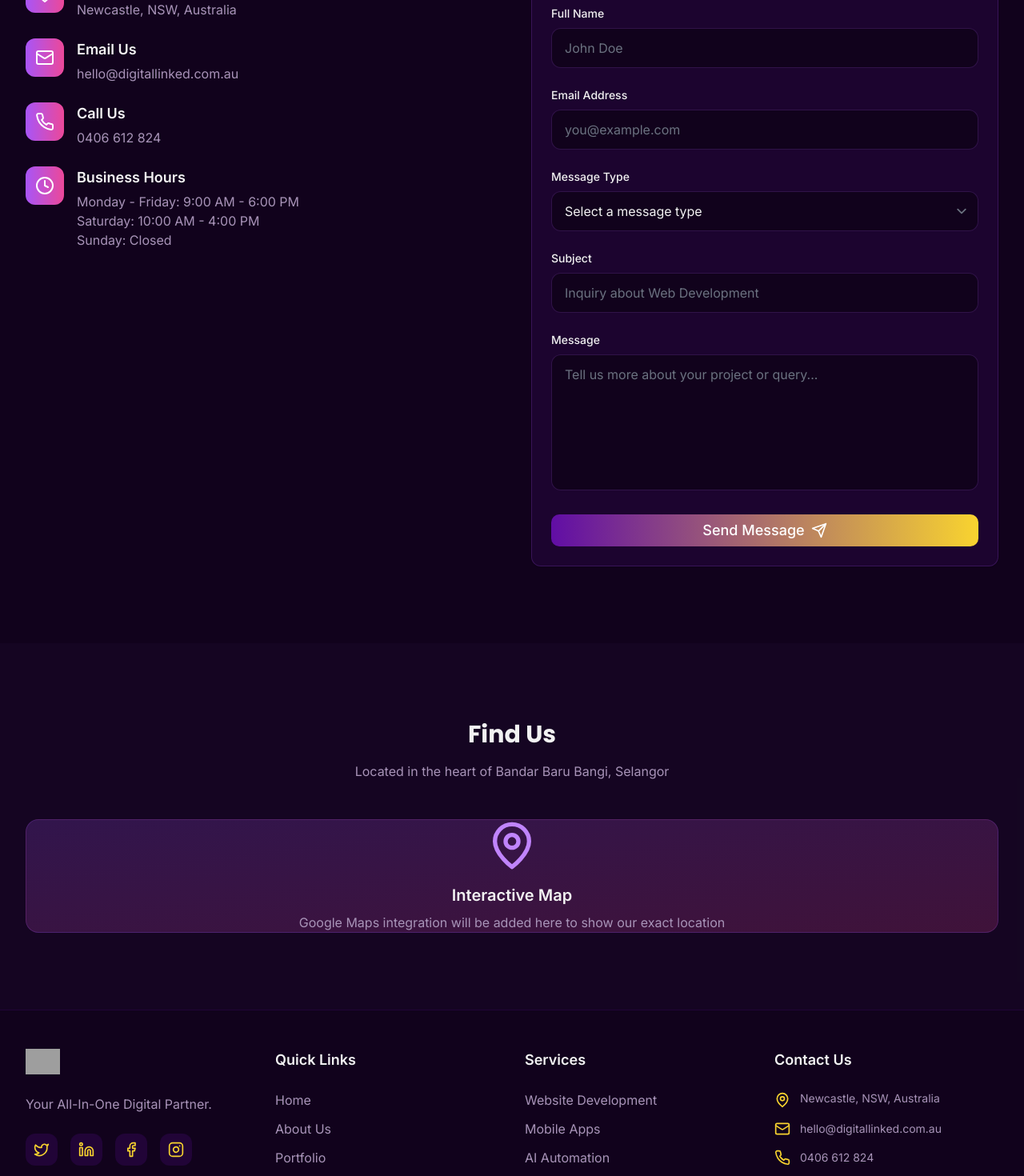
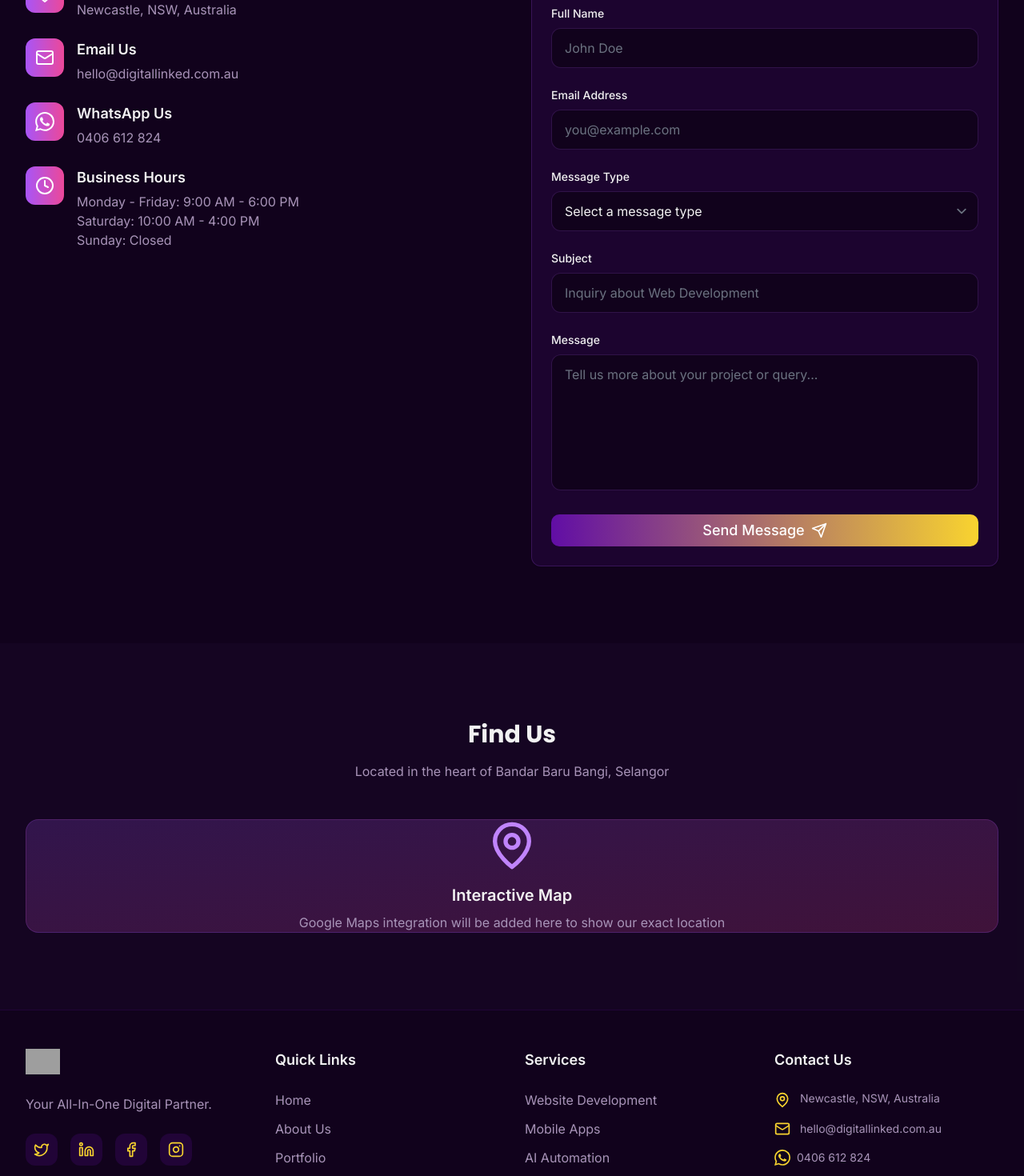
Before and after one commit to newyenterprise/newy.com.my, a Next.js app in the folder apps/web/: page /contact in a window 1280 px wide. Shown: the part 1060-2530 px from the top of the page at 80% size. Built offline with nearby package versions, Linux system fonts and the light colour scheme; no server answers; grey boxes are pictures that could not be loaded.

Commit message:
update phone to whatsapp in all places

```diff
--- a/apps/web/src/app/admin/quotes/page.tsx
+++ b/apps/web/src/app/admin/quotes/page.tsx
@@ -400,14 +400,16 @@
                       Send Email
                     </Button>
                   </a>
-                  {selectedQuote.phone && (
-                    <a href={`tel:${selectedQuote.phone}`} className="block">
-                      <Button variant="outline" size="sm" className="w-full">
-                        <Phone className="mr-2 h-4 w-4" />
-                        Call Client
-                      </Button>
-                    </a>
-                  )}
+                                     {selectedQuote.phone && (
+                     <a href={`https://wa.me/${selectedQuote.phone.replace(/\s/g, '')}`} target="_blank" rel="noopener noreferrer" className="block">
+                       <Button variant="outline" size="sm" className="w-full">
+                         <svg className="mr-2 h-4 w-4" fill="currentColor" viewBox="0 0 24 24">
+                           <path d="M17.472 14.382c-.297-.149-1.758-.867-2.03-.967-.273-.099-.471-.148-.67.15-.197.297-.767.966-.94 1.164-.173.199-.347.223-.644.075-.297-.15-1.255-.463-2.39-1.475-.883-.788-1.48-1.761-1.653-2.059-.173-.297-.018-.458.13-.606.134-.133.298-.347.446-.52.149-.174.198-.298.298-.497.099-.198.05-.371-.025-.52-.075-.149-.669-1.612-.916-2.207-.242-.579-.487-.5-.669-.51-.173-.008-.371-.01-.57-.01-.198 0-.52.074-.792.372-.272.297-1.04 1.016-1.04 2.479 0 1.462 1.065 2.875 1.213 3.074.149.198 2.096 3.2 5.077 4.487.709.306 1.262.489 1.694.625.712.227 1.36.195 1.871.118.571-.085 1.758-.719 2.006-1.413.248-.694.248-1.289.173-1.413-.074-.124-.272-.198-.57-.347m-5.421 7.403h-.004a9.87 9.87 0 01-5.031-1.378l-.361-.214-3.741.982.998-3.648-.235-.374a9.86 9.86 0 01-1.51-5.26c.001-5.45 4.436-9.884 9.888-9.884 2.64 0 5.122 1.03 6.988 2.898a9.825 9.825 0 012.893 6.994c-.003 5.45-4.437 9.884-9.885 9.884m8.413-18.297A11.815 11.815 0 0012.05 0C5.495 0 .16 5.335.157 11.892c0 2.096.547 4.142 1.588 5.945L.057 24l6.305-1.654a11.882 11.882 0 005.683 1.448h.005c6.554 0 11.89-5.335 11.893-11.893A11.821 11.821 0 0020.885 3.488"/>
+                         </svg>
+                         WhatsApp Client
+                       </Button>
+                     </a>
+                   )}
                 </div>
               </div>
             </CardContent>
--- a/apps/web/src/app/api/chat/route.ts
+++ b/apps/web/src/app/api/chat/route.ts
@@ -318,12 +318,12 @@
   }
 
   // Contact information with context
-  if (lowerMessage.includes('contact') || lowerMessage.includes('call') || lowerMessage.includes('email') || lowerMessage.includes('reach')) {
+  if (lowerMessage.includes('contact') || lowerMessage.includes('call') || lowerMessage.includes('email') || lowerMessage.includes('reach') || lowerMessage.includes('whatsapp')) {
     const company = KNOWLEDGE_BASE.company;
     let response = `Here's how you can reach us:
 
 📧 Email: ${company.email}
-📞 Phone: ${company.phone}
+📱 ${company.phone}
 📍 Address: ${company.address}
 🕒 Hours: ${company.hours}
 
--- a/apps/web/src/app/contact/page.tsx
+++ b/apps/web/src/app/contact/page.tsx
@@ -204,11 +204,20 @@
 
                   <div className="flex items-start gap-4">
                     <div className="w-12 h-12 bg-gradient-to-r from-purple-500 to-pink-500 rounded-lg flex items-center justify-center flex-shrink-0">
-                      <Phone className="h-6 w-6 text-white" />
+                      <svg className="h-6 w-6 text-white" fill="currentColor" viewBox="0 0 24 24">
+                        <path d="M17.472 14.382c-.297-.149-1.758-.867-2.03-.967-.273-.099-.471-.148-.67.15-.197.297-.767.966-.94 1.164-.173.199-.347.223-.644.075-.297-.15-1.255-.463-2.39-1.475-.883-.788-1.48-1.761-1.653-2.059-.173-.297-.018-.458.13-.606.134-.133.298-.347.446-.52.149-.174.198-.298.298-.497.099-.198.05-.371-.025-.52-.075-.149-.669-1.612-.916-2.207-.242-.579-.487-.5-.669-.51-.173-.008-.371-.01-.57-.01-.198 0-.52.074-.792.372-.272.297-1.04 1.016-1.04 2.479 0 1.462 1.065 2.875 1.213 3.074.149.198 2.096 3.2 5.077 4.487.709.306 1.262.489 1.694.625.712.227 1.36.195 1.871.118.571-.085 1.758-.719 2.006-1.413.248-.694.248-1.289.173-1.413-.074-.124-.272-.198-.57-.347m-5.421 7.403h-.004a9.87 9.87 0 01-5.031-1.378l-.361-.214-3.741.982.998-3.648-.235-.374a9.86 9.86 0 01-1.51-5.26c.001-5.45 4.436-9.884 9.888-9.884 2.64 0 5.122 1.03 6.988 2.898a9.825 9.825 0 012.893 6.994c-.003 5.45-4.437 9.884-9.885 9.884m8.413-18.297A11.815 11.815 0 0012.05 0C5.495 0 .16 5.335.157 11.892c0 2.096.547 4.142 1.588 5.945L.057 24l6.305-1.654a11.882 11.882 0 005.683 1.448h.005c6.554 0 11.89-5.335 11.893-11.893A11.821 11.821 0 0020.885 3.488"/>
+                      </svg>
                     </div>
                     <div>
-                      <h3 className="font-semibold text-lg mb-1">Call Us</h3>
-                      <p className="text-muted-foreground">0406 612 824</p>
+                      <h3 className="font-semibold text-lg mb-1">WhatsApp Us</h3>
+                      <a
+                        href="https://wa.me/61406612824"
+                        target="_blank"
+                        rel="noopener noreferrer"
+                        className="text-muted-foreground hover:text-accent transition-colors"
+                      >
+                        0406 612 824
+                      </a>
                     </div>
                   </div>
 
--- a/apps/web/src/components/chat-assistant.tsx
+++ b/apps/web/src/components/chat-assistant.tsx
@@ -211,11 +211,14 @@
       }
     }
 
-    // Check if it's a phone option
-    if (option.toLowerCase().includes('call') || option.toLowerCase().includes('phone')) {
+    // Check if it's a phone/WhatsApp option
+    if (option.toLowerCase().includes('call') || option.toLowerCase().includes('phone') || option.toLowerCase().includes('whatsapp')) {
       const phoneMatch = option.match(/(\d{4}\s?\d{3}\s?\d{3}|\+?\d{1,4}[\s-]?\d{3,4}[\s-]?\d{3,4}[\s-]?\d{3,4})/);
       if (phoneMatch) {
-        window.open(`tel:${phoneMatch[1].replace(/\s/g, '')}`, '_blank');
+        // Convert to WhatsApp link
+        const cleanPhone = phoneMatch[1].replace(/\s/g, '');
+        const whatsappNumber = cleanPhone.startsWith('0') ? '61' + cleanPhone.substring(1) : cleanPhone;
+        window.open(`https://wa.me/${whatsappNumber}`, '_blank');
         return;
       }
     }
@@ -275,9 +278,9 @@
           {/* Header */}
           <div className="flex items-center justify-between p-3 sm:p-4 border-b border-purple-500/20 bg-gradient-to-r from-purple-500/10 to-pink-500/10 rounded-t-2xl">
             <div className="flex items-center gap-3">
-              <div className="w-8 h-8 bg-gradient-to-r from-purple-500 to-pink-500 rounded-full flex items-center justify-center">
-                <Sparkles className="h-5 w-5 text-white" />
-              </div>
+                             <div className="w-8 h-8 bg-gradient-to-r from-purple-500 to-pink-500 rounded-full flex items-center justify-center">
+                 <Bot className="h-5 w-5 text-white" />
+               </div>
                              <div>
                  <h3 className="font-semibold">AskLinked</h3>
                  <p className="text-xs text-muted-foreground">Got a question? Just ask.</p>
--- a/apps/web/src/components/footer.tsx
+++ b/apps/web/src/components/footer.tsx
@@ -133,11 +133,15 @@
                 </a>
               </div>
                              <div className="flex items-center gap-3">
-                <Phone className="h-5 w-5 text-accent flex-shrink-0" />
                  <a
-                  href="tel:+61406612824"
-                  className="text-muted-foreground text-sm hover:text-accent transition-colors"
+                   href="https://wa.me/61406612824"
+                   target="_blank"
+                   rel="noopener noreferrer"
+                   className="flex items-center gap-2 text-muted-foreground text-sm hover:text-accent transition-colors"
                  >
+                   <svg className="h-5 w-5 text-accent flex-shrink-0" fill="currentColor" viewBox="0 0 24 24">
+                     <path d="M17.472 14.382c-.297-.149-1.758-.867-2.03-.967-.273-.099-.471-.148-.67.15-.197.297-.767.966-.94 1.164-.173.199-.347.223-.644.075-.297-.15-1.255-.463-2.39-1.475-.883-.788-1.48-1.761-1.653-2.059-.173-.297-.018-.458.13-.606.134-.133.298-.347.446-.52.149-.174.198-.298.298-.497.099-.198.05-.371-.025-.52-.075-.149-.669-1.612-.916-2.207-.242-.579-.487-.5-.669-.51-.173-.008-.371-.01-.57-.01-.198 0-.52.074-.792.372-.272.297-1.04 1.016-1.04 2.479 0 1.462 1.065 2.875 1.213 3.074.149.198 2.096 3.2 5.077 4.487.709.306 1.262.489 1.694.625.712.227 1.36.195 1.871.118.571-.085 1.758-.719 2.006-1.413.248-.694.248-1.289.173-1.413-.074-.124-.272-.198-.57-.347m-5.421 7.403h-.004a9.87 9.87 0 01-5.031-1.378l-.361-.214-3.741.982.998-3.648-.235-.374a9.86 9.86 0 01-1.51-5.26c.001-5.45 4.436-9.884 9.888-9.884 2.64 0 5.122 1.03 6.988 2.898a9.825 9.825 0 012.893 6.994c-.003 5.45-4.437 9.884-9.885 9.884m8.413-18.297A11.815 11.815 0 0012.05 0C5.495 0 .16 5.335.157 11.892c0 2.096.547 4.142 1.588 5.945L.057 24l6.305-1.654a11.882 11.882 0 005.683 1.448h.005c6.554 0 11.89-5.335 11.893-11.893A11.821 11.821 0 0020.885 3.488"/>
+                   </svg>
                    0406 612 824
                  </a>
                </div>
```
Lines whose indentation alone changed are shown as unchanged.
